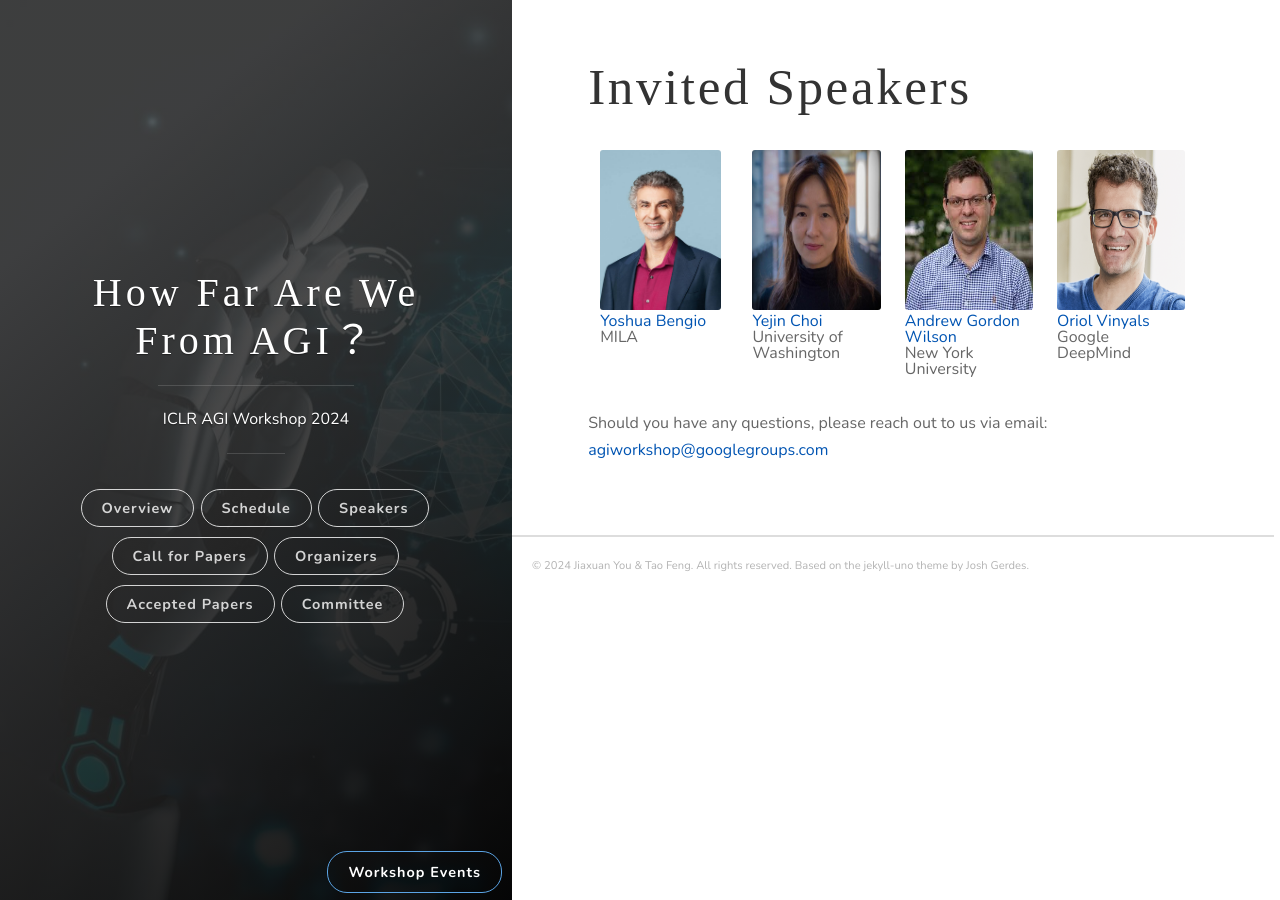
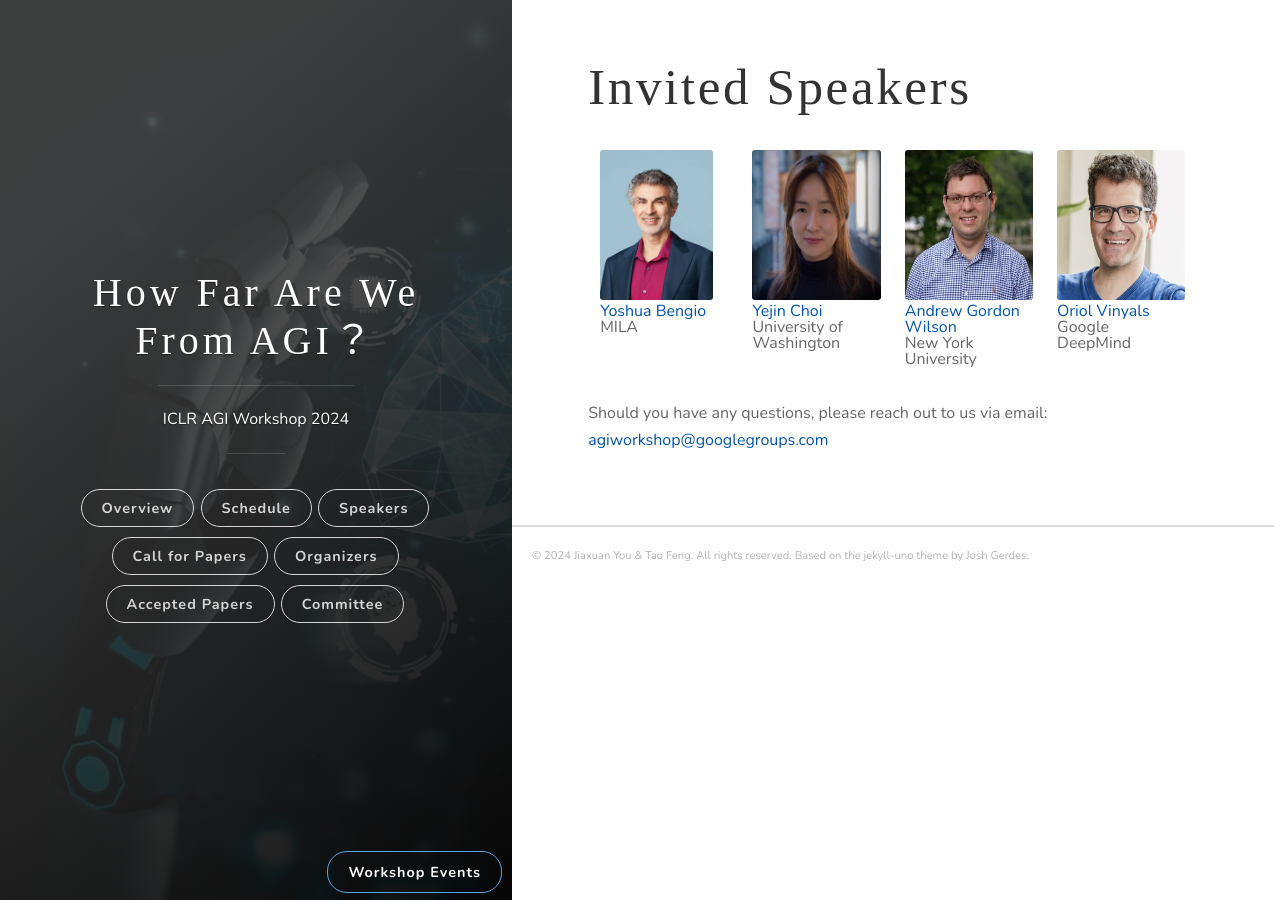
Before and after one commit to AGIWorkshop/agiworkshop.github.io, a Jekyll site: the page built from _posts/2024/speakers.md, in a window 1280 px wide. Built offline with Jekyll 4.4.1, drawn with Linux system fonts in a browser that asks for light colours; some web fonts are replaced.

Commit message:
Update speakers.md

```diff
--- a/_posts/2024/speakers.md
+++ b/_posts/2024/speakers.md
@@ -8,22 +8,22 @@ year: 2024
 <table>
   <tr>
     <td>
-      <img src="/images/people/YoshuaBengio.jpg?raw=true" alt="1" width=auto height=160px><br/>
+      <img src="/images/people/YoshuaBengio.jpg?raw=true" alt="1" width=auto height=150px><br/>
       <a href="https://yoshuabengio.org">Yoshua Bengio</a><br/>
       MILA
     </td>
     <td>
-      <img src="/images/people/YejinChoi.jpg?raw=true" alt="1" width=auto height=160px><br/>
+      <img src="/images/people/YejinChoi.jpg?raw=true" alt="1" width=auto height=150px><br/>
       <a href="https://homes.cs.washington.edu/~yejin/">Yejin Choi</a><br/>
       University of Washington
     </td>
     <td>
-      <img src="/images/people/Andrew Gordon Wilson.jpeg?raw=true" alt="1" width=auto height=160px><br/>
+      <img src="/images/people/Andrew Gordon Wilson.jpeg?raw=true" alt="1" width=auto height=150px><br/>
       <a href="https://cims.nyu.edu/~andrewgw/">Andrew Gordon Wilson</a><br/>
       New York University
     </td>
     <td>
-      <img src="/images/people/oriol.jpg?raw=true" alt="1" width=auto height=160px><br/>
+      <img src="/images/people/oriol.jpg?raw=true" alt="1" width=auto height=150px><br/>
       <a href="https://research.google/people/oriol-vinyals/">Oriol Vinyals</a><br/>
       Google DeepMind
     </td>
```
